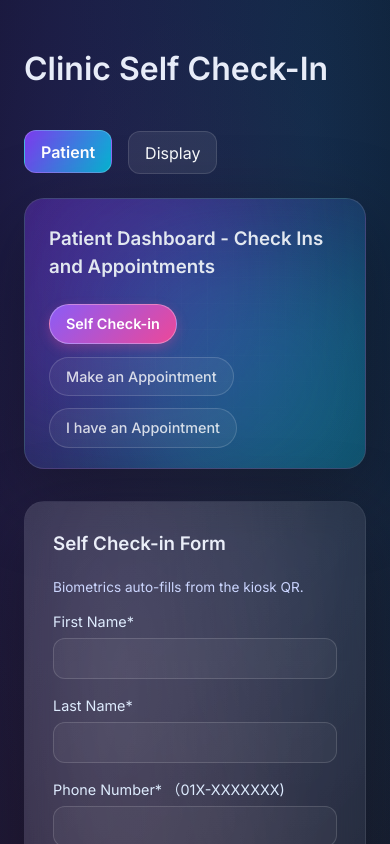
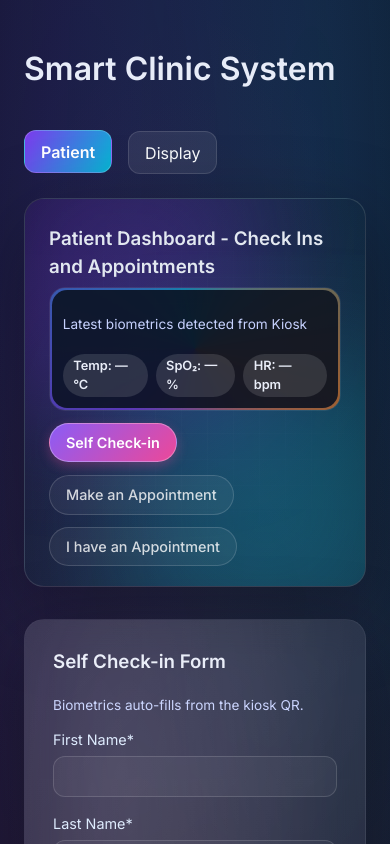
Before and after one commit to shauncss/capstone, a React (Vite) app in the folder Frontend/: page / in a window 390 px wide. Shown: the top 844 px of the page. Built offline with nearby package versions, Linux system fonts and the light colour scheme; no server answers.

Commit message:
appointment refinied

```diff
--- a/Frontend/src/App.jsx
+++ b/Frontend/src/App.jsx
@@ -77,7 +77,7 @@ function App() {
   return (
     <div className="app-container">
       <header className="app-header">
-        <h1>Clinic Self Check-In</h1>
+        <h1>Smart Clinic System</h1>
         <nav>
           <Link to="/" className={location.pathname === '/' ? 'active' : ''}>Patient</Link>
           <Link to="/display" className={location.pathname === '/display' ? 'active' : ''}>Display</Link>
--- a/Frontend/src/pages/PatientCheckIn.jsx
+++ b/Frontend/src/pages/PatientCheckIn.jsx
@@ -82,6 +82,9 @@ function PatientCheckIn() {
         : '';
       setSuccessMsg(`Appointment booked on ${timeStr}! \n We'll see you then.`);
       setBookingData({ firstName: '', lastName: '', phone: '', appointmentTime: null });
+      setTimeout(() => {
+        setSuccessMsg('');
+      }, 5000);
     } catch (err) {
       setError(err.response?.data?.message || 'Booking failed');
     } finally {
@@ -142,6 +145,19 @@ function PatientCheckIn() {
       <div className="patient-hero">
         <div className="patient-floating-grid" />
         <h3 className="patient-title">Patient Dashboard - Check Ins and Appointments</h3>
+
+        <div className="patient-biometrics">
+          <div className="patient-neon">
+            <div style={{ position: 'relative', zIndex: 1, display: 'grid', gap: '0.35rem' }}>
+              <p className="helper-text">Latest biometrics detected from Kiosk</p>
+              <div className="pill-row">
+                <span className="badge">Temp: {formData.temp || '—'}°C</span>
+                <span className="badge">SpO₂: {formData.spo2 || '—'}%</span>
+                <span className="badge">HR: {formData.hr || '—'} bpm</span>
+              </div>
+            </div>
+          </div>
+        </div>
 
         {/* NEW NAVIGATION BAR */}
         <div className="patient-nav-row">
@@ -291,17 +307,17 @@ function PatientCheckIn() {
               </form>
             ) : (
               <div className="confirmation" style={{ textAlign: 'center', borderColor: '#2dd4bf' }}>
-                <h4>Booking Found!</h4>
+                <h2>Booking Found!</h2>
                 <p style={{fontSize: '1.2rem', margin: '0.5rem 0'}}>
                   Welcome, <strong>{foundAppointment.first_name} {foundAppointment.last_name}</strong>
                 </p>
                 <p className="helper-text">Scheduled for: {new Date(foundAppointment.appointment_time).toLocaleTimeString()}</p>
 
-                <div className="form-actions" style={{ marginTop: '1.5rem' }}>
-                  <button onClick={handleArrivedCheckIn} disabled={submitting}>
+                <div className="form-actions">
+                  <button style={{ margin: '1rem' }} onClick={handleArrivedCheckIn} disabled={submitting}>
                     {submitting ? 'Checking in...' : 'Yes, Check Me In'}
                   </button>
-                  <button className="ghost-button" type="button" onClick={() => setFoundAppointment(null)}>Cancel</button>
+                  <button style={{ margin: '1rem' }} className="ghost-button" type="button" onClick={() => setFoundAppointment(null)}>Cancel</button>
                 </div>
               </div>
             )}
--- a/Frontend/src/styles/patient.css
+++ b/Frontend/src/styles/patient.css
@@ -3,7 +3,7 @@
   overflow: hidden;
   border-radius: 1.25rem;
   padding: 1.25rem 1.5rem;
-  background: linear-gradient(135deg, rgba(124, 58, 237, 0.22), rgba(6, 182, 212, 0.18));
+  background: linear-gradient(135deg, rgba(6, 5, 8, 0.2), rgba(22, 77, 86, 0.3));
   border: 1px solid rgba(255, 255, 255, 0.12);
   box-shadow: var(--card-shadow);
   isolation: isolate;
@@ -106,6 +106,8 @@
   border: 1px solid rgba(255, 255, 255, 0.08);
   border-radius: 1rem;
   overflow: hidden;
+  padding: 0 2rem 1rem 2rem;
+  margin: 0.5rem 2rem 0rem 2rem;
 }
 
 .patient-neon::before {
@@ -114,7 +116,7 @@
   inset: -150%;
   background: conic-gradient(from 0deg, #7c3aed, #06b6d4, #f97316, #7c3aed);
   animation: patient-rotate 9s linear infinite;
-  opacity: 0.3;
+  opacity: 0.6;
 }
 
 .patient-neon::after {
@@ -160,7 +162,6 @@
 
 .patient-biometrics {
   position: relative;
-  margin-top: 1.5rem;
   z-index: 1;
 }
 
@@ -401,7 +402,7 @@
   flex-wrap: wrap;
   align-items: center;
   gap: 0.75rem;
-  margin-top: 1.5rem;
+  margin-top: 0.8rem;
   position: relative;
   z-index: 1;
   flex-wrap: wrap;
@@ -458,6 +459,39 @@
   white-space: pre-wrap;
 }
 
+.confirmation.find-success {
+  /* Override the default border color */
+  border-color: #2dd4bf !important;
+
+  /* Add a custom background if you want */
+  background: linear-gradient(160deg, rgba(18, 80, 72, 0.1), rgba(73, 138, 78, 0.12));
+
+  /* Center the text */
+  text-align: center;
+
+  /* Make it stand out more */
+  box-shadow: 0 10px 40px rgba(45, 212, 191, 0.15);
+  margin-top: 1.5rem;
+  padding: 2rem;
+}
+
+/* Style the "Booking Found!" text specifically */
+.confirmation.find-success h4 {
+  color: #2dd4bf;
+  font-size: 1.5rem;
+  margin-bottom: 0.5rem;
+  text-transform: uppercase;
+  letter-spacing: 0.05em;
+}
+
+/* Style the buttons inside this box */
+.confirmation.find-success button {
+  background: #2dd4bf;
+  color: #0f172a;
+  font-weight: 700;
+  margin-left: 0rem;
+}
+
 /* Mobile Responsiveness */
 @media (max-width: 640px) {
   .cols-2,
@@ -470,4 +504,8 @@
   .patient-lux-card.tab-arrived {
   margin: 0;
   }
+  .patient-neon {
+  margin: 0;
+  padding: 0.8rem;
+  }
 }
```
